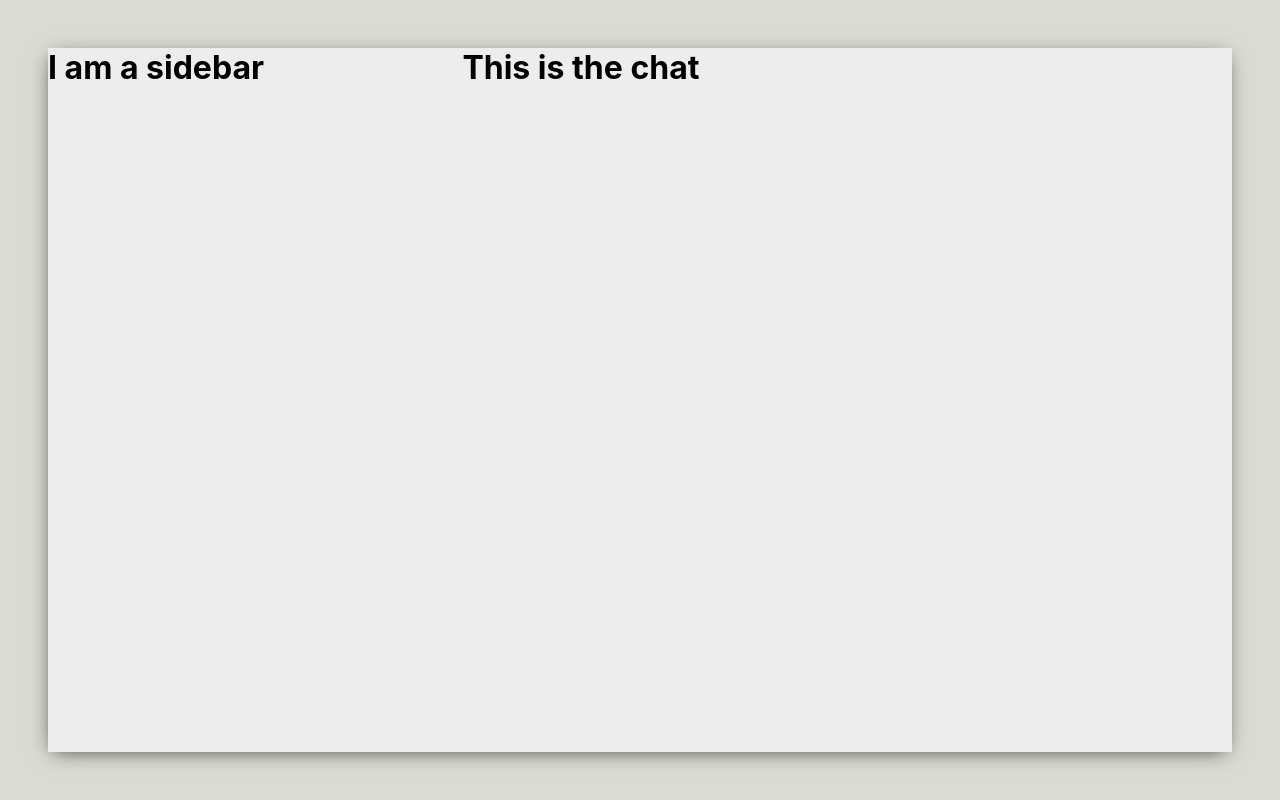
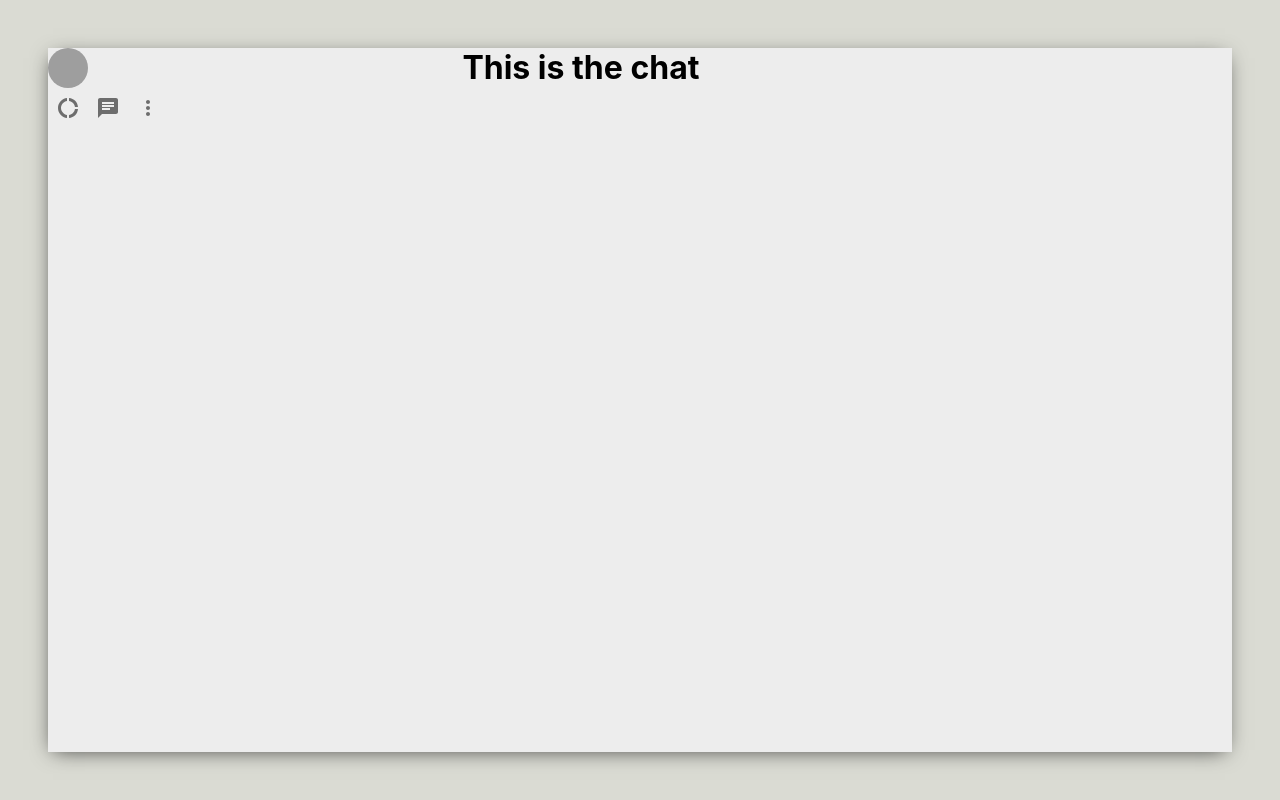
Before and after one commit to halannhile/whatsapp-clone, a React (Create React App) app: page / in a window 1280 px wide. Built offline with nearby package versions, Linux system fonts and the light colour scheme; grey boxes are pictures that could not be loaded.

Commit message:
added some icons and avatar for top panel of sidebar

```diff
--- a/package.json
+++ b/package.json
@@ -3,6 +3,10 @@
   "version": "0.1.0",
   "private": true,
   "dependencies": {
+    "@emotion/react": "^11.10.6",
+    "@emotion/styled": "^11.10.6",
+    "@mui/icons-material": "^5.11.11",
+    "@mui/material": "^5.11.12",
     "@testing-library/jest-dom": "^5.16.5",
     "@testing-library/react": "^13.4.0",
     "@testing-library/user-event": "^13.5.0",
--- a/src/Sidebar.js
+++ b/src/Sidebar.js
@@ -1,10 +1,33 @@
 import React from 'react'
 import './Sidebar.css';
+import ChatIcon from '@mui/icons-material/Chat';
+import DonutLargeIcon from '@mui/icons-material/DonutLarge';
+import MoreVertIcon from '@mui/icons-material/MoreVert';
+import { Avatar, IconButton } from '@mui/material';
+// import myImage from './assets/my-image.png';
 
 function Sidebar() {
   return (
     <div className="sidebar">
-        <h1>I am a sidebar</h1>
+        <div className="sidebar__header">
+          <div className="sidebar__headerRight">
+
+            <Avatar src="./assets/my-image.png"/>
+
+            <IconButton>
+              <DonutLargeIcon/>
+            </IconButton>
+
+            <IconButton>
+              <ChatIcon/>
+            </IconButton>
+
+            <IconButton>
+              <MoreVertIcon/>
+            </IconButton>
+
+          </div>
+        </div>
     </div>
   )
 }
```
Also changed, not shown: assets/my-image.png (added), 1 other file (tests, documents, lock files or other folders).
